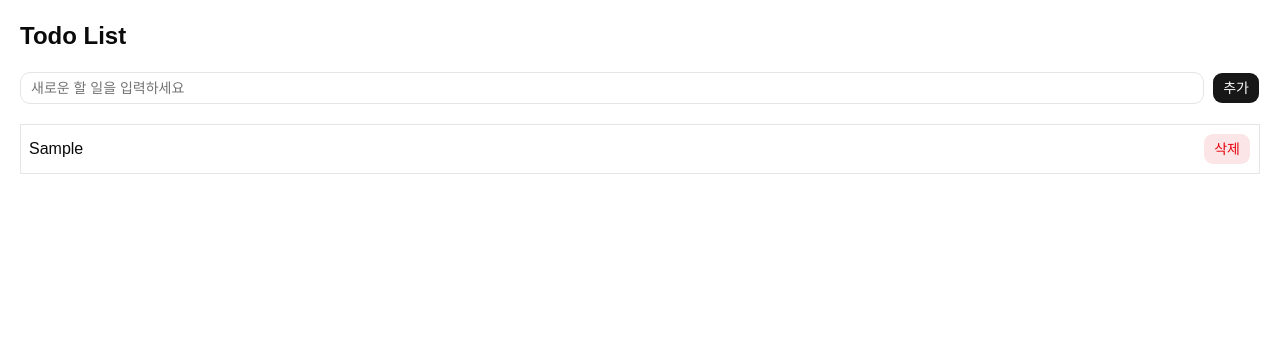
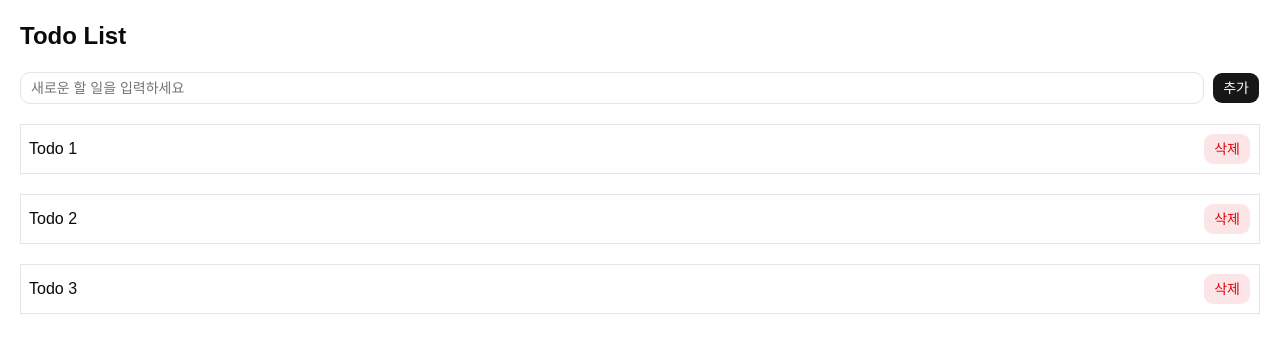
Before and after one commit to ImJaePang/oneBiteSns, a React (Vite) app in the folder oneBite-exam/: page /todolist in a window 1280 px wide. Both pictures are taken after typing "Sample" into the empty fields and a click on the button "추가". Shown: the top 342 px of the page. Built offline with nearby package versions, Linux system fonts and the light colour scheme; data requests are answered from the project's data file.

Commit message:
(4.3) 데이터 조회 요청 관리하기

```diff
--- a/oneBite-exam/package.json
+++ b/oneBite-exam/package.json
@@ -15,6 +15,7 @@
     "@radix-ui/react-popover": "^1.1.23",
     "@radix-ui/react-slot": "^1.3.3",
     "@tailwindcss/vite": "^4.3.3",
+    "@tanstack/react-query": "^5.101.4",
     "class-variance-authority": "^0.7.1",
     "clsx": "^2.1.1",
     "embla-carousel-react": "^8.6.0",
--- /dev/null
+++ b/oneBite-exam/src/api/fetch-todos.ts
@@ -0,0 +1,11 @@
+import { API_URL } from "@/lib/constants";
+import type { Todo } from "@/types";
+
+export async function fetchTodos() {
+  const response = await fetch(`${API_URL}/todos`);
+  if (!response.ok) {
+    throw new Error("Fetch Failed");
+  }
+  const data: Todo[] = await response.json();
+  return data;
+}
--- /dev/null
+++ b/oneBite-exam/src/hooks/queries/use-todos.data.ts
@@ -0,0 +1,9 @@
+import { fetchTodos } from "@/api/fetch-todos";
+import { useQuery } from "@tanstack/react-query";
+
+export function useTodosData() {
+  return useQuery({
+    queryFn: fetchTodos,
+    queryKey: ["todos"],
+  });
+}
--- /dev/null
+++ b/oneBite-exam/src/lib/constants.ts
@@ -0,0 +1 @@
+export const API_URL = "http://localhost:3000";
--- a/oneBite-exam/src/main.tsx
+++ b/oneBite-exam/src/main.tsx
@@ -2,9 +2,14 @@
 import "./index.css";
 import App from "./App.tsx";
 import { BrowserRouter } from "react-router";
+import { QueryClientProvider, QueryClient } from "@tanstack/react-query";
+
+const queryClient = new QueryClient();
 
 createRoot(document.getElementById("root")!).render(
   <BrowserRouter>
-    <App />
+    <QueryClientProvider client={queryClient}>
+      <App />
+    </QueryClientProvider>
   </BrowserRouter>,
 );
--- a/oneBite-exam/src/pages/todo-list-page.tsx
+++ b/oneBite-exam/src/pages/todo-list-page.tsx
@@ -1,6 +1,6 @@
 import TodoEditor from "@/components/todo-list/todo-editor";
 import TodoItem from "@/components/todo-list/todo-item";
-import { useTodos } from "@/store/todos";
+import { useTodosData } from "@/hooks/queries/use-todos.data";
 
 // const dummyTodos = [
 //   { id: 1, content: "첫 번째 할 일" },
@@ -9,13 +9,18 @@
 // ];
 
 export default function TodoList() {
-  const todos = useTodos();
+  // const todos = useTodos();
+
+  const { data: todos, isLoading, error } = useTodosData();
+
+  if (error) return <div>오류가 발생했습니다 </div>;
+  if (isLoading) return <div>로딩중입니다...</div>;
 
   return (
     <div className="flex flex-col gap-5 p-5">
       <h1 className="text-2xl font-bold">Todo List</h1>
       <TodoEditor />
-      {todos.map((todo) => (
+      {todos?.map((todo) => (
         <TodoItem key={todo.id} {...todo} />
       ))}
     </div>
```
Also changed, not shown: 1 other file (tests, documents, lock files or other folders).
